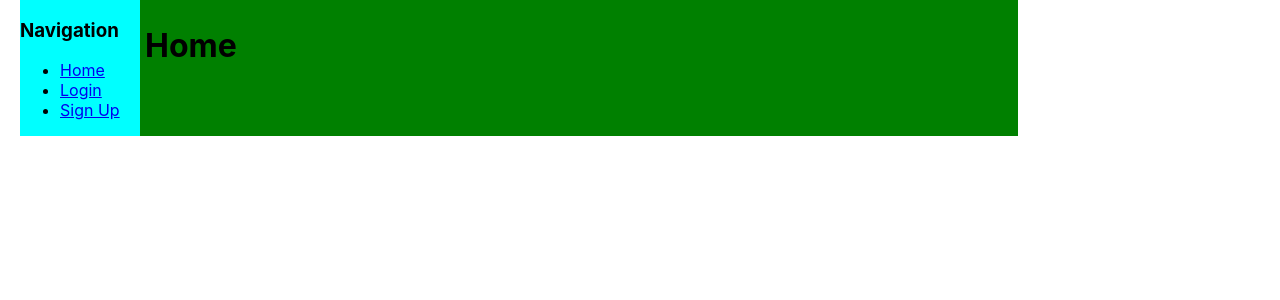
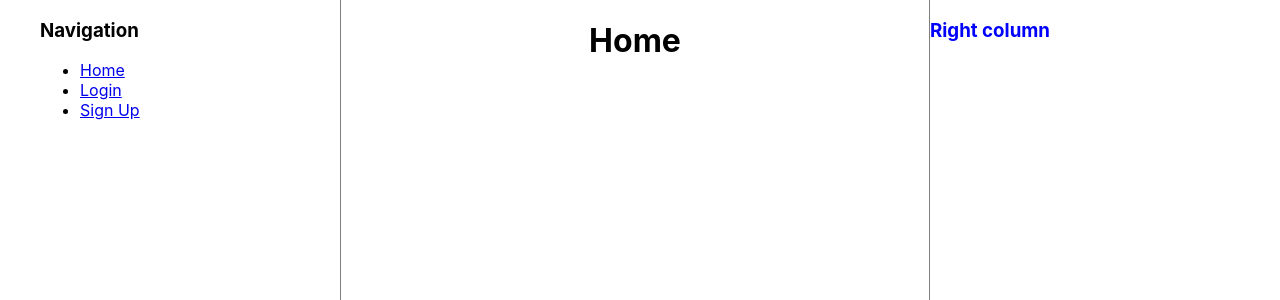
Before and after one commit to gorski-piotr/social-media-app, a React (Create React App) app: page / in a window 1280 px wide. Shown: the top 300 px of the page. Built offline with nearby package versions, Linux system fonts and the light colour scheme.

Commit message:
styled-components installed, first styling done (app divided into columns)

```diff
--- a/package.json
+++ b/package.json
@@ -11,6 +11,7 @@
     "react-dom": "^17.0.2",
     "react-router-dom": "^5.2.0",
     "react-scripts": "4.0.3",
+    "styled-components": "^5.2.3",
     "web-vitals": "^1.1.1"
   },
   "scripts": {
--- a/src/App.css
+++ b/src/App.css
@@ -1,16 +1,22 @@
-.App {
+/* .App {
   display: flex;
   flex-wrap: wrap;
-  margin: 0 20px;
-}
+  max-width: 1300px;
+  margin: 0 auto;
+} */
 
-.left-column {
-  background-color: aqua;
-  width: 120px;
+/* .left-column {
+  flex-basis: 25%;
 }
 
 .main-column {
-  background-color: green;
-  width: 70%;
-  padding: 5px;
+  text-align: center;
+  flex-basis: 49%;
+  border-left: 1px solid grey;
+  border-right: 1px solid grey;
+  height: 100vh;
 }
+
+.right-column {
+  flex-basis: 25%;
+} */
--- a/src/App.js
+++ b/src/App.js
@@ -4,15 +4,43 @@ import Navigation from "./components/Navigation";
 import { BrowserRouter as Router, Switch, Route } from "react-router-dom";
 import Login from "./components/Login";
 import SignUp from "./components/SignUp";
+import styled from "styled-components";
+
+const MainAppWrapper = styled.div`
+  display: flex;
+  flex-wrap: wrap;
+  max-width: 1200px;
+  margin: 0 auto;
+`;
+
+const LeftColumn = styled.div`
+  flex-basis: 25%;
+`;
+
+const RightColumn = styled.div`
+  flex-basis: 25%;
+`;
+
+const MainColumn = styled.div`
+  text-align: center;
+  flex-basis: 49%;
+  border-left: 1px solid grey;
+  border-right: 1px solid grey;
+  height: 100vh;
+`;
+
+const SideColumnTitle = styled.h3`
+  color: blue;
+`;
 
 function App() {
   return (
     <Router>
-      <div className="App">
-        <div className="left-column">
+      <MainAppWrapper>
+        <LeftColumn>
           <Navigation />
-        </div>
-        <div className="main-column">
+        </LeftColumn>
+        <MainColumn>
           <Switch>
             <Route exact path="/">
               <Home />
@@ -27,8 +55,11 @@ function App() {
               <SignUp />
             </Route> */}
           </Switch>
-        </div>
-      </div>
+        </MainColumn>
+        <RightColumn>
+          <SideColumnTitle>Right column</SideColumnTitle>
+        </RightColumn>
+      </MainAppWrapper>
     </Router>
   );
 }
--- a/src/components/Home.js
+++ b/src/components/Home.js
@@ -1,4 +1,5 @@
 import React from "react";
+import styled from "styled-components";
 
 function Home() {
   return (
```
Also changed, not shown: 1 other file (tests, documents, lock files or other folders).
